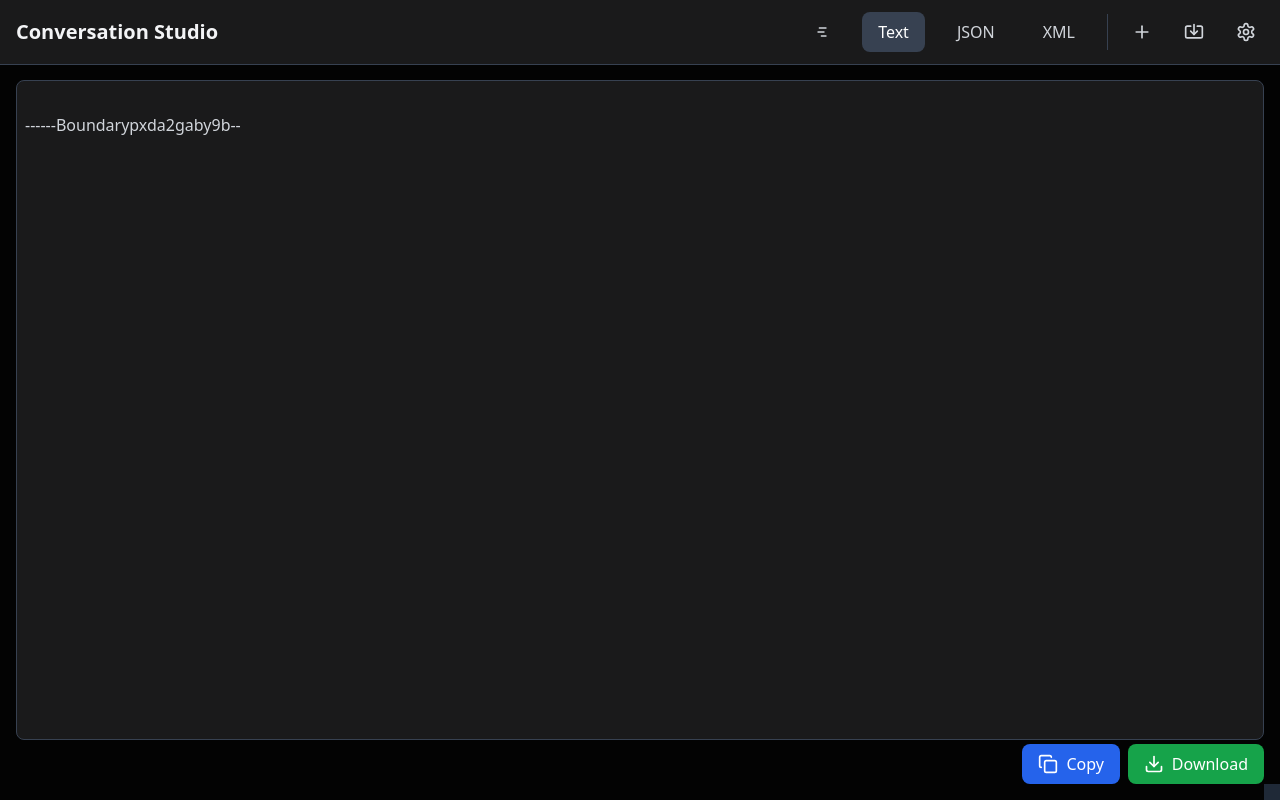
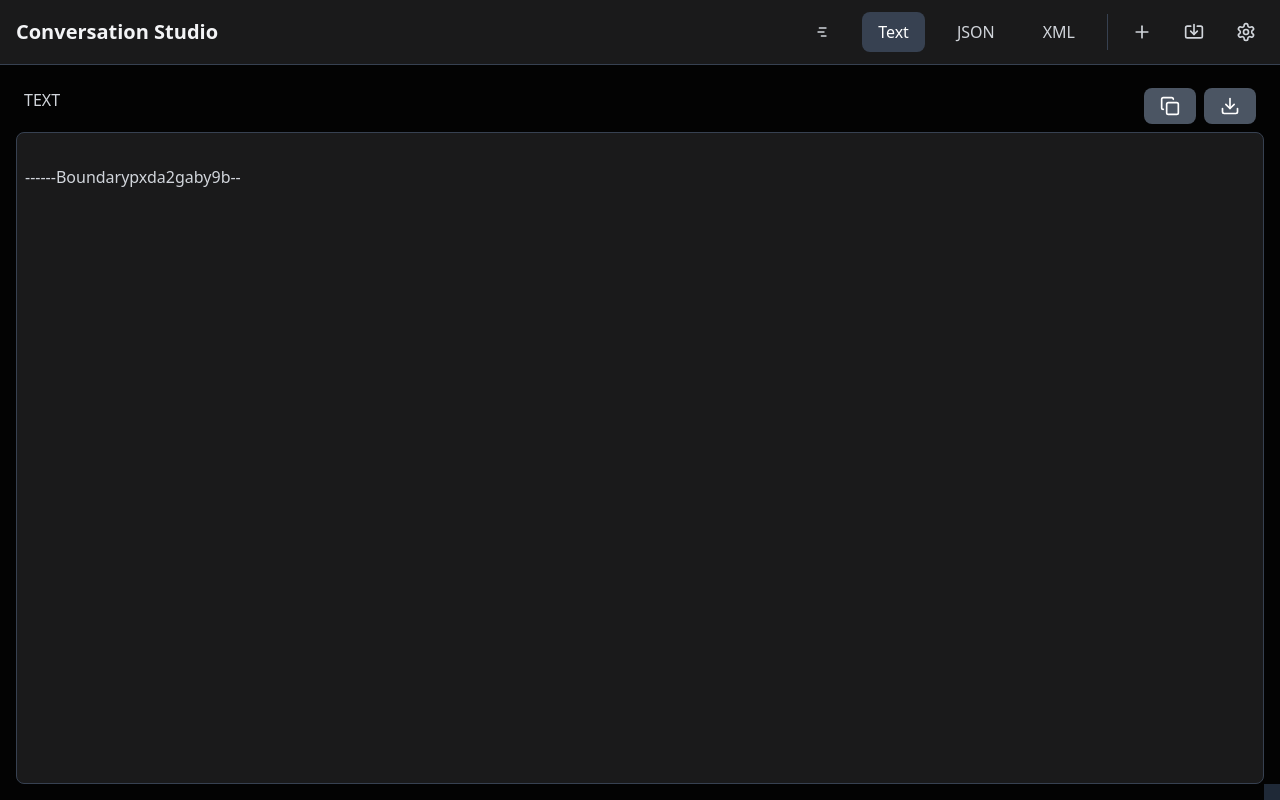
Before and after one commit to johnhenry/conversation-studio, a React (Vite) app: page / in a window 1280 px wide. Both pictures are taken after a click on the button "Text". Built offline with nearby package versions, Linux system fonts and the light colour scheme.

Commit message:
update preview interface

```diff
--- a/src/components/ExportPreview.tsx
+++ b/src/components/ExportPreview.tsx
@@ -3,7 +3,11 @@ import { Download, Copy } from "lucide-react";
 import { ExportPreviewProps } from "../types";
 import { exportComments } from "../utils/export";
 
-const ExportPreview: React.FC<ExportPreviewProps> = ({ comments, format, exportSettings }) => {
+const ExportPreview: React.FC<ExportPreviewProps> = ({
+  comments,
+  format,
+  exportSettings,
+}) => {
   const [state, setState] = useState({
     data: "",
     isLoading: false,
@@ -127,6 +131,25 @@ const ExportPreview: React.FC<ExportPreviewProps> = ({ comments, format, exportS
 
   return (
     <div className="flex flex-col h-full min-h-0 flex-1">
+      <div className="flex justify-start p-2 gap-2">
+        <div>{format.toLocaleUpperCase()}</div>
+        <button
+          onClick={handleCopy}
+          disabled={state.isLoading || !state.data}
+          className="px-4 py-2 bg-gray-600 text-white rounded-lg hover:bg-gray-700 transition-colors flex items-center gap-2 disabled:opacity-50 disabled:cursor-not-allowed ml-auto"
+          title="Copy text"
+        >
+          <Copy size={20} />
+        </button>
+        <button
+          onClick={handleDownload}
+          disabled={state.isLoading || !state.data}
+          className="px-4 py-2 bg-gray-600 text-white rounded-lg hover:bg-gray-700 transition-colors flex items-center gap-2 disabled:opacity-50 disabled:cursor-not-allowed"
+          title="Download file"
+        >
+          <Download size={20} />
+        </button>
+      </div>
       {state.isLoading && (
         <div className="flex items-center gap-2 text-blue-500 mb-1">
           <div className="animate-spin rounded-full h-4 w-4 border-2 border-blue-500 border-t-transparent"></div>
@@ -152,22 +175,6 @@ const ExportPreview: React.FC<ExportPreviewProps> = ({ comments, format, exportS
           readOnly
         />
       )}
-      <div className="flex justify-end mt-1 gap-2">
-        <button
-          onClick={handleCopy}
-          disabled={state.isLoading || !state.data}
-          className="px-4 py-2 bg-blue-600 text-white rounded-lg hover:bg-blue-700 transition-colors flex items-center gap-2 disabled:opacity-50 disabled:cursor-not-allowed"
-        >
-          <Copy size={20} /> Copy
-        </button>
-        <button
-          onClick={handleDownload}
-          disabled={state.isLoading || !state.data}
-          className="px-4 py-2 bg-green-600 text-white rounded-lg hover:bg-green-700 transition-colors flex items-center gap-2 disabled:opacity-50 disabled:cursor-not-allowed"
-        >
-          <Download size={20} /> Download
-        </button>
-      </div>
     </div>
   );
 };
```
